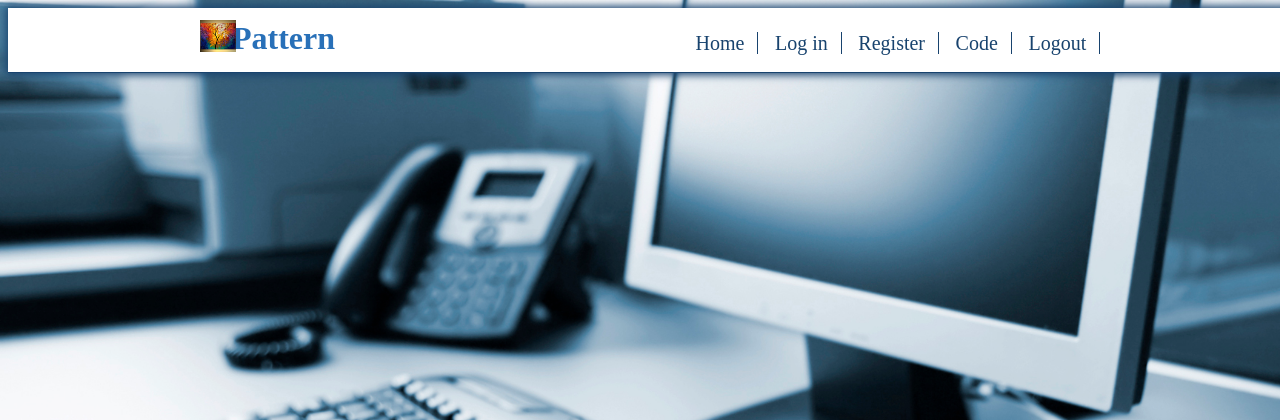
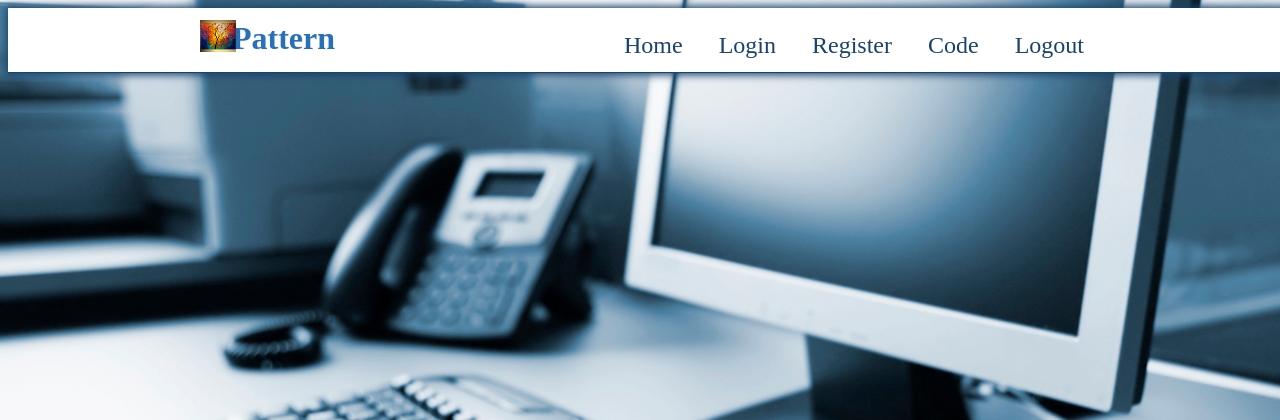
Before and after one commit to mridul-arora/Otaku-Run, a PHP site: page /Assets/parts/header.php in a window 1280 px wide. Shown: the top 420 px of the page. Run offline with PHP 8.4, Linux system fonts and the light colour scheme.

Commit message:
little bit of correction

```diff
--- a/Assets/css/header.css
+++ b/Assets/css/header.css
@@ -23,25 +23,29 @@
     display: inline-block;
     float: right;
     margin: -0.5vh;
+   text-align: right;
 }
 
 header div ul li {
     list-style: none;
     display: inline;
+    /* background-color: brown;*/
 }
 
 .nav {
     text-decoration: none;
     color: #18436e;
-    font-size: 2.5vh;
-    border-right: 1px solid #18436e;
-    padding: 0 1vw;
+    font-size: 3vh;
+    /*border-right: 1px solid #18436e;*/
+    vertical-align: middle;
+    padding: 0vw 2vh 1vw;
 }
 
 a {
     text-decoration: none;
 }
-body{
+
+body {
     background-image: url("../images/bg.jpeg");
     background-repeat: no-repeat;
     background-size: cover;
--- a/Assets/parts/header.php
+++ b/Assets/parts/header.php
@@ -11,11 +11,11 @@
 
 
     <header id="header">
-        <a href="/"><img src="/assets/images/a.jpg" style="height: 4vh; position: absolute" /><span id="brand"><strong>Pattern</strong></span></a>
+        <a href="#"><img src="/assets/images/a.jpg" style="height: 4vh; position: absolute" /><span id="brand"><strong>Pattern</strong></span></a>
         <div class="right">
             <ul>
                 <li><a href='/Home/index.php' class='nav'>Home</a></li>
-                <li><a href='/Login/index.php' class='nav'>Log in</a></li>
+                <li><a href='/Login/index.php' class='nav'>Login</a></li>
                 <li><a href='/Register/index.php' class='nav'>Register</a></li>
                 <li><a href='/Code/index.php' class='nav'>Code</a></li>
                 <li><a href='/logout' class='nav'>Logout</a></li>
```
